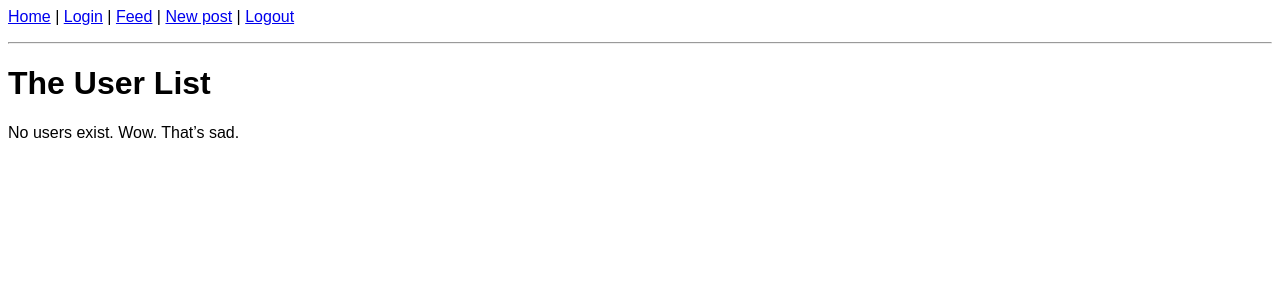
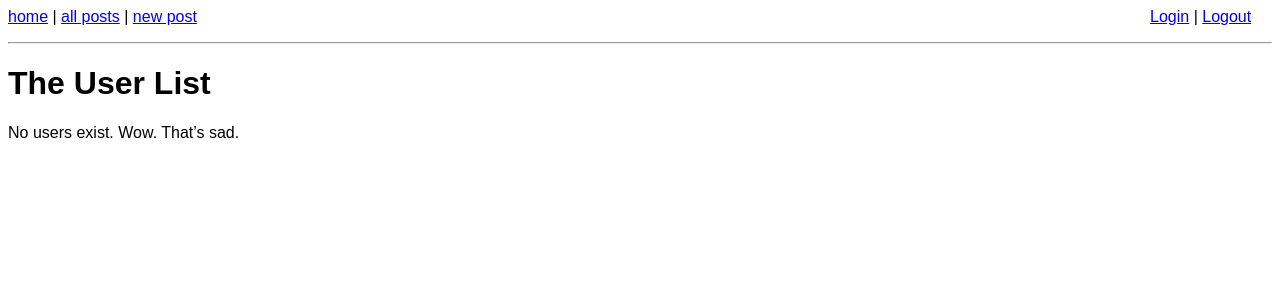
Before and after one commit to heympace/blogz, a Flask app: page / in a window 1280 px wide. Shown: the top 300 px of the page. Run offline with Flask 2, Linux system fonts and the light colour scheme.

Commit message:
organize nav links

```diff
--- a/templates/base.html
+++ b/templates/base.html
@@ -6,13 +6,19 @@
     <style>
         * { font-family: Arial, Helvetica, sans-serif }
         .error { color: red; }
+        .nav {width: 49%; display: inline-block;}
+        .nav-right {text-align: right;}
     </style>
 <body>
-    <a href="/">Home</a>  |
-    <a href="/login">Login</a> |
-    <a href="/blog">Feed</a> |
-    <a href="/newpost">New post</a> |
-    <a href="/logout">Logout</a>
+    <div class="nav nav-left">
+        <a href="/">home</a>  |
+        <a href="/blog">all posts</a> |
+        <a href="/newpost">new post</a>
+    </div>
+    <div class="nav nav-right">
+        <a href="/login">Login</a> |
+        <a href="/logout">Logout</a>
+    </div>
 
     {% with messages = get_flashed_messages(with_categories=True) %}
     <ul>
```
